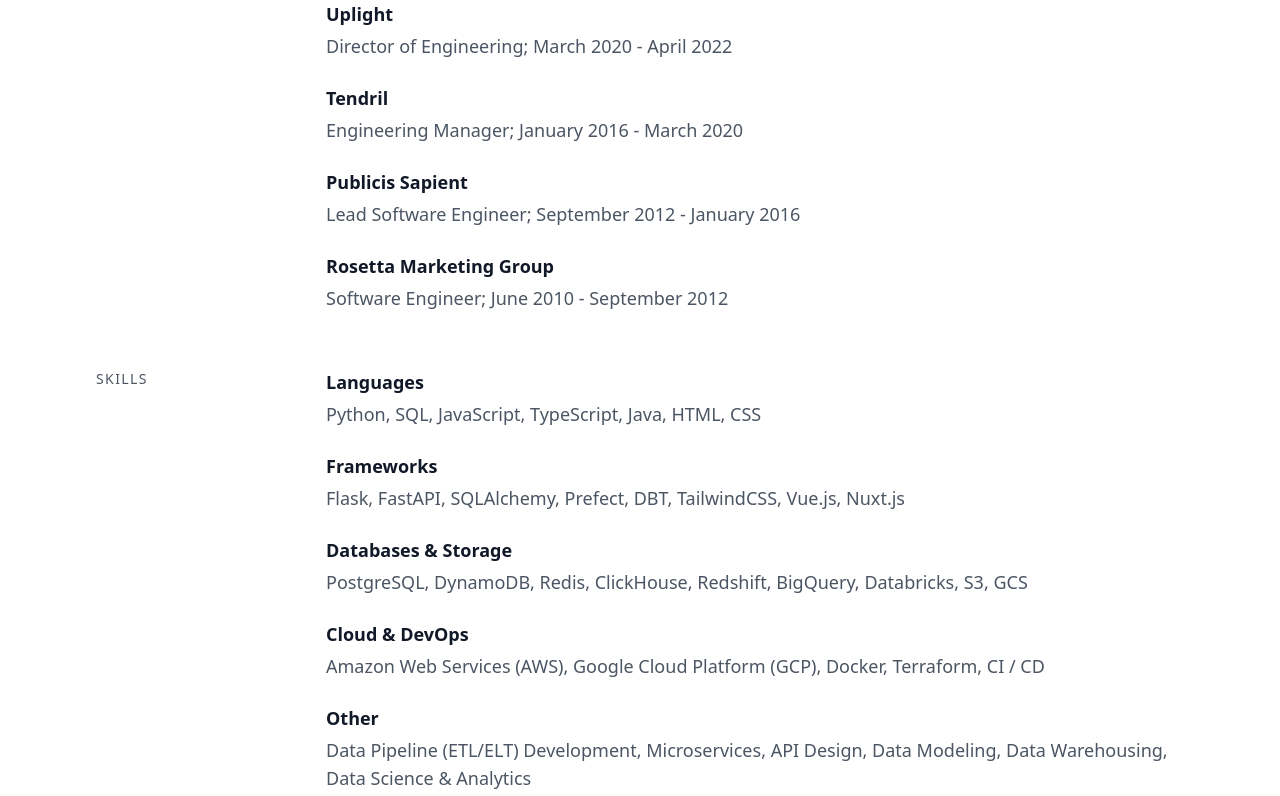
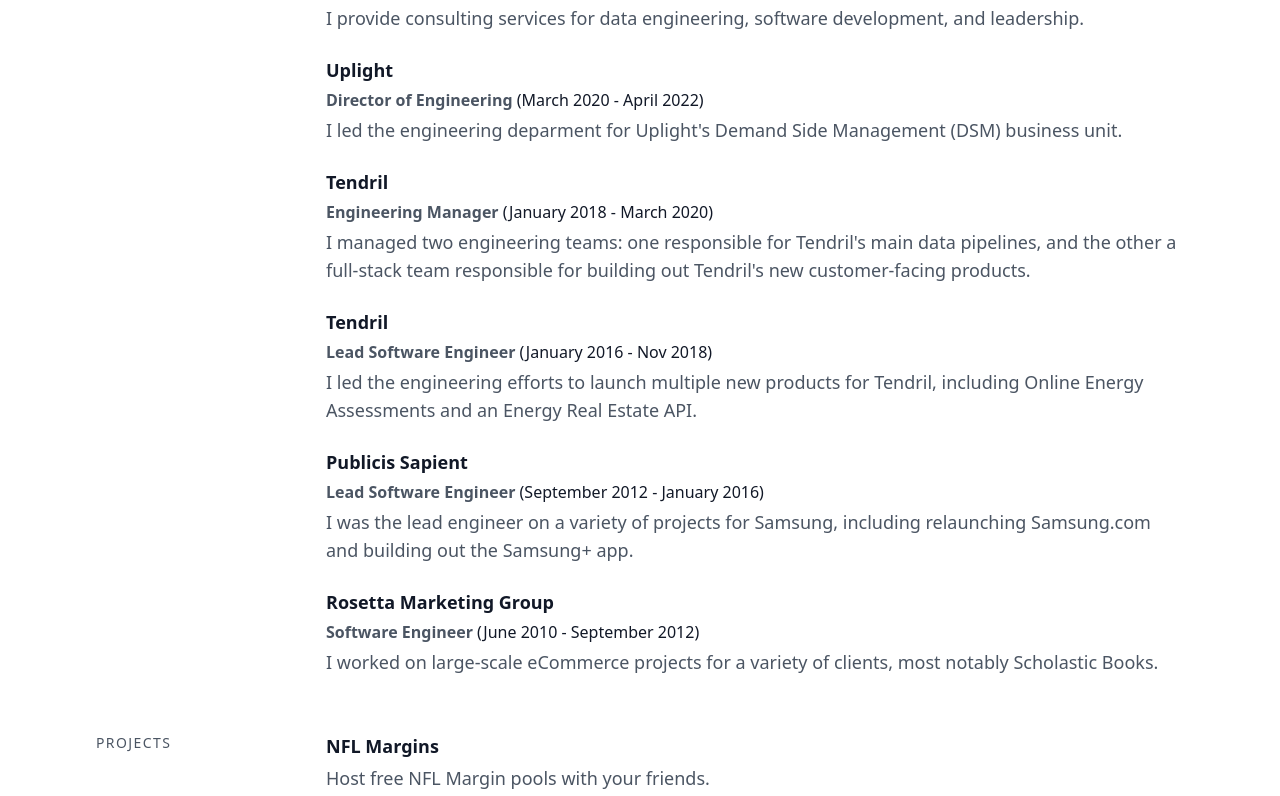
Before and after one commit to bweisel/personal-site, a Nuxt app: page / in a window 1280 px wide. Shown: the part 564-1360 px from the top of the page. Built offline with nearby package versions, Linux system fonts and the light colour scheme.

Commit message:
Integrate changes

```diff
--- a/components/ExperienceItem.vue
+++ b/components/ExperienceItem.vue
@@ -1,11 +1,23 @@
 <template>
   <div class="mb-6">
-    <h3 class="font-semibold text-gray-900 pb-1">
-      <NuxtLink :to="experience.link" class="hover:underline hover:text-black">
-        {{ experience.name }}
+    <h3 class="font-semibold text-gray-900 mb-2">
+      <NuxtLink
+        :to="experience.link"
+        class="hover:underline hover:text-black"
+        target="_blank"
+      >
+        {{ experience.company }}
       </NuxtLink>
     </h3>
-    <p class="text-md text-gray-600 font-light">{{ experience.description }}</p>
+    <p class="text-base/4 text-gray-600 font-bold mb-2">
+      {{ experience.title }}
+      <span class="text-gray-900 font-light">
+        ({{ experience.startDate }} - {{ experience.endDate }})
+      </span>
+    </p>
+    <p class="text-md text-gray-600">
+      {{ experience.description }}
+    </p>
   </div>
 </template>
 
--- a/components/SkillItem.vue
+++ b/components/SkillItem.vue
@@ -4,7 +4,7 @@
       {{ skill.name }}
     </h3>
 
-    <p class="text-md text-gray-600 font-light">{{ skill.description }}</p>
+    <p class="text-md text-gray-600">{{ skill.description }}</p>
   </div>
 </template>
 
--- a/pages/index.vue
+++ b/pages/index.vue
@@ -5,9 +5,7 @@
       <Header :profile="profile"></Header>
       <!-- About Me-->
       <Section :title="'About Me'">
-        <div class="mb-6">
-          <p>{{ about }}</p>
-        </div>
+        <About :about="about" />
       </Section>
 
       <!-- Experience -->
@@ -16,6 +14,15 @@
           v-for="experience in experiences"
           :key="experience.name"
           :experience="experience"
+        />
+      </Section>
+
+      <!-- Projects -->
+      <Section :title="'Projects'">
+        <ProjectItem
+          v-for="project in projects"
+          :key="project.name"
+          :project="project"
         />
       </Section>
 
@@ -50,7 +57,7 @@
   {
     name: "Frameworks",
     description:
-      "Flask, FastAPI, SQLAlchemy, Prefect, DBT, TailwindCSS, Vue.js, Nuxt.js",
+      "Flask, FastAPI, SQLAlchemy, Prefect, DBT, Airflow, TailwindCSS, Vue.js, Nuxt.js",
   },
   {
     name: "Databases & Storage",
@@ -60,45 +67,86 @@
   {
     name: "Cloud & DevOps",
     description:
-      "Amazon Web Services (AWS), Google Cloud Platform (GCP), Docker, Terraform, CI / CD",
+      "Amazon Web Services (AWS), Google Cloud Platform (GCP), Docker, CloudFormation, GitHub Actions",
   },
   {
     name: "Other",
     description:
-      "Data Pipeline (ETL/ELT) Development, Microservices, API Design, Data Modeling, Data Warehousing, Data Science & Analytics",
+      "Product Development, System Design, Data Modeling, Data Pipeline Architecture, Data Warehousing, Data Science & Analytics",
   },
 ]);
 
 const experiences = ref([
   {
-    name: "Cleaning the Glass",
-    description: "Software Architect; April 2022 - Present",
+    company: "Cleaning the Glass",
+    title: "Principal Software Engineer",
+    startDate: "April 2022",
+    endDate: "Present",
     link: "https://www.cleaningtheglass.com",
+    description:
+      "I lead the development of Cleaning the Glass's NBA Basketball Analytics platform.",
   },
   {
-    name: "Tall Tree Software",
-    description: "Founder; April 2022 - Present",
-    link: "https://www.benweisel.com",
+    company: "Tall Tree Software",
+    title: "Founder",
+    startDate: "April 2022",
+    endDate: "Present",
+    link: "https://benweisel.com",
+    description:
+      "I provide consulting services for data engineering, software development, and leadership.",
   },
   {
-    name: "Uplight",
-    description: "Director of Engineering; March 2020 - April 2022",
+    company: "Uplight",
+    title: "Director of Engineering",
+    startDate: "March 2020",
+    endDate: "April 2022",
     link: "https://www.linkedin.com/company/uplightenergy/",
+    description:
+      "I led the engineering deparment for Uplight's Demand Side Management (DSM) business unit.",
   },
   {
-    name: "Tendril",
-    description: "Engineering Manager; January 2016 - March 2020",
+    company: "Tendril",
+    title: "Engineering Manager",
+    startDate: "January 2018",
+    endDate: "March 2020",
     link: "https://www.linkedin.com/company/tendril/",
+    description:
+      "I managed two engineering teams: one responsible for Tendril's main data pipelines, and the other a full-stack team responsible for building out Tendril's new customer-facing products.",
   },
   {
-    name: "Publicis Sapient",
-    description: "Lead Software Engineer; September 2012 - January 2016",
-    link: "https://www.linkedin.com/company/publicissapient/",
+    company: "Tendril",
+    title: "Lead Software Engineer",
+    startDate: "January 2016",
+    endDate: "Nov 2018",
+    link: "https://www.linkedin.com/company/tendril/",
+    description:
+      "I led the engineering efforts to launch multiple new products for Tendril, including Online Energy Assessments and an Energy Real Estate API.",
   },
   {
-    name: "Rosetta Marketing Group",
-    description: "Software Engineer; June 2010 - September 2012",
+    company: "Publicis Sapient",
+    title: "Lead Software Engineer",
+    startDate: "September 2012",
+    endDate: "January 2016",
+    link: "https://www.linkedin.com/company/publicissapient/",
+    description:
+      "I was the lead engineer on a variety of projects for Samsung, including relaunching Samsung.com and building out the Samsung+ app.",
+  },
+  {
+    company: "Rosetta Marketing Group",
+    title: "Software Engineer",
+    startDate: "June 2010",
+    endDate: "September 2012",
     link: "https://www.linkedin.com/company/rosetta/",
+    description:
+      "I worked on large-scale eCommerce projects for a variety of clients, most notably Scholastic Books.",
+  },
+]);
+
+const projects = ref([
+  {
+    name: "NFL Margins",
+    description: "Host free NFL Margin pools with your friends.",
+    link: "https://nflmargins.com",
   },
 ]);
 </script>
```
